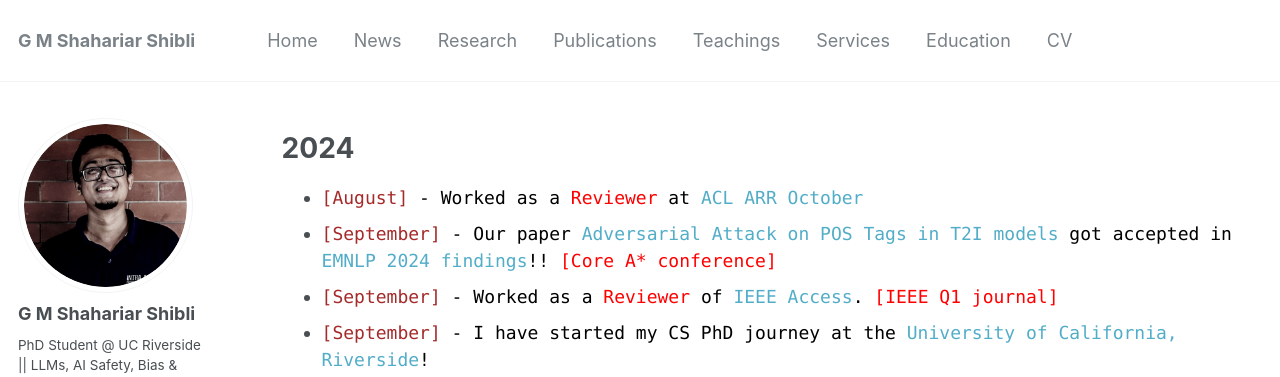
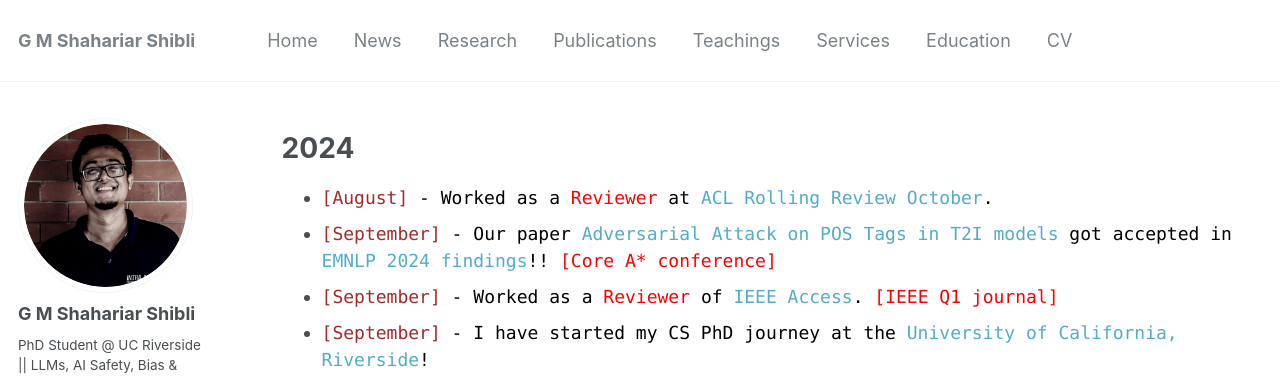
Before and after one commit to shahariar-shibli/shahariar-shibli.github.io, a Jekyll site: the page built from _pages/news.md, in a window 1280 px wide and 900 px high. Shown: the top 377 px of the window. Built offline with Jekyll 4.4.1, drawn with Linux system fonts in a browser that asks for light colours; some web fonts are replaced.

Commit message:
Update news.md

```diff
--- a/_pages/news.md
+++ b/_pages/news.md
@@ -7,7 +7,7 @@
 
 # 2024
 
-+ <span style="font-family:Monaco; color:black;"><span style="color:brown">[August]</span> - Worked as a <span style="color:red;">Reviewer</span> at [ACL ARR October]()</span>
++ <span style="font-family:Monaco; color:black;"><span style="color:brown">[August]</span> - Worked as a <span style="color:red;">Reviewer</span> at [ACL Rolling Review October]().</span>
 + <span style="font-family:Monaco; color:black;"><span style="color:brown">[September]</span> -  Our paper [Adversarial Attack on POS Tags in T2I models](https://arxiv.org/pdf/2409.15381) got accepted in [EMNLP 2024 findings](https://2024.emnlp.org/)!! <span style="color:red;">[Core A* conference]</span></span>
 + <span style="font-family:Monaco; color:black;"><span style="color:brown">[September]</span> - Worked as a <span style="color:red;">Reviewer</span> of [IEEE Access](https://ieeeaccess.ieee.org/). <span style="color:red;">[IEEE Q1 journal]</span></span>
 + <span style="font-family:Monaco; color:black;"><span style="color:brown">[September]</span> -  I have started my CS PhD journey at the [University of California, Riverside](https://www1.cs.ucr.edu/)!
```
